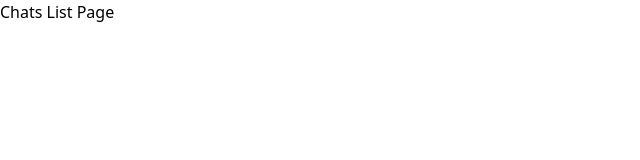
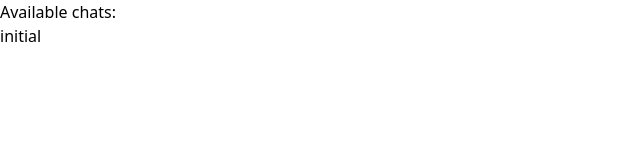
Before and after one commit to coldmelnyk/react__test-task__collective-forecast, a React (Vite) app: page /chats in a window 1280 px wide. Shown: the top 160 px of the page, without its empty margins (0-640 px from the left). Built offline with nearby package versions, Linux system fonts and the light colour scheme.

Commit message:
chat now works

```diff
--- a/index.html
+++ b/index.html
@@ -4,7 +4,7 @@
     <meta charset="UTF-8" />
     <link rel="icon" type="image/svg+xml" href="/vite.svg" />
     <meta name="viewport" content="width=device-width, initial-scale=1.0" />
-    <title>React + TypeScript</title>
+    <title>Chat-Task</title>
   </head>
   <body>
     <div id="root"></div>
--- a/src/components/BasicLayout/BasicLayout.tsx
+++ b/src/components/BasicLayout/BasicLayout.tsx
@@ -1,13 +1,24 @@
 import { ReactNode } from 'react';
+
+import cn from 'classnames';
+
+import { useLocation } from 'react-router';
 
 interface BasicLayoutProps {
   children: ReactNode;
 }
 
 export const BasicLayout = ({ children }: BasicLayoutProps) => {
+  const path = useLocation().pathname;
+
   return (
     <main className="min-h-[100dvh] flex items-center justify-center">
-      <div className="min-h-[80dvh] border border-black w-[90%] rounded-md p-4 flex flex-col justify-between gap-3">
+      <div
+        className={cn({
+          'min-h-[80dvh] border border-black w-[90%] rounded-md p-4 flex flex-col justify-between gap-3':
+            path.includes('/chat/') || path.includes('/chats')
+        })}
+      >
         {children}
       </div>
     </main>
--- a/src/components/Chat/Chat.tsx
+++ b/src/components/Chat/Chat.tsx
@@ -16,7 +16,7 @@ export const Chat = () => {
   return (
     <>
       <ChatField messages={filteredMessages} user={user} />
-      <ChatInputs />
+      <ChatInputs chatId={chatId} author={user} />
     </>
   );
 };
--- a/src/components/ChatInputs/ChatInputs.tsx
+++ b/src/components/ChatInputs/ChatInputs.tsx
@@ -1,8 +1,63 @@
-export const ChatInputs = () => {
+import { useState } from 'react';
+
+import { useChat } from '../../store';
+
+import { MessageType } from '../../types';
+
+interface Props {
+  chatId: string;
+  author: string;
+}
+
+export const ChatInputs = ({ chatId, author }: Props) => {
+  const [newMessage, setNewMessage] = useState<MessageType>({
+    chatId,
+    author,
+    message: ''
+  });
+  const handleNewMessage = useChat(state => state.setMessage);
+
+  const handleSubmit = (event: React.FormEvent<HTMLFormElement>) => {
+    event.preventDefault();
+
+    handleNewMessage(newMessage);
+    setNewMessage({
+      chatId,
+      author,
+      message: ''
+    });
+  };
+
+  console.log(newMessage);
+
   return (
-    <section className="flex justify-between items-center gap-3">
-      <input className="px-3 py-2 border border-black rounded-md w-[100%]" type="text" name="message-text" />
-      <button className="px-3 py-2 border border-black rounded-md" type="submit">Send</button>
+    <section>
+      <form
+        onSubmit={handleSubmit}
+        className="flex justify-between items-center gap-3"
+        action="submit"
+      >
+        <input
+          value={newMessage.message}
+          onChange={event =>
+            setNewMessage(state => {
+              return {
+                ...state,
+                message: event.target.value
+              };
+            })
+          }
+          className="px-3 py-2 border border-black rounded-md w-[100%]"
+          type="text"
+          name="message-text"
+        />
+        <button
+          className="px-3 py-2 border border-black rounded-md"
+          type="submit"
+        >
+          Send
+        </button>
+      </form>
     </section>
   );
 };
--- a/src/pages/ChatsListPage/ChatsListPage.tsx
+++ b/src/pages/ChatsListPage/ChatsListPage.tsx
@@ -1,5 +1,37 @@
+import { NavLink } from 'react-router';
+
+import { useChat } from '../../store';
+
+import { MessageType } from '../../types';
+
 export const ChatsListPage = () => {
+  const currentUser = useChat(state => state.user);
+  const messages = useChat(state => state.messages);
+
+  const availableChats = messages.reduce((acc: string[], message: MessageType) => {
+    if (
+      message.author === currentUser &&
+      !acc.some(id => id === message.chatId)
+    ) {
+      acc.push(message.chatId);
+    }
+
+    return acc;
+  }, []);
+
+  console.log(availableChats);
+
   return (
-    <div>Chats List Page</div>
+    <section className='flex flex-col gap-3'>
+      <h1>Available chats:</h1>
+
+      <ul className='flex gap-3'>
+        {availableChats.map(id => (
+          <li className='p-4 border border-black block w-fit' key={id}>
+            <NavLink to={`/chat/${id}`}>{id}</NavLink>
+          </li>
+        ))}
+      </ul>
+    </section>
   );
 };
--- a/src/pages/RegistrationPage/RegistrationPage.tsx
+++ b/src/pages/RegistrationPage/RegistrationPage.tsx
@@ -1,5 +1,48 @@
+import { useEffect, useState } from 'react';
+import { useNavigate } from 'react-router';
+
+import { useChat } from '../../store';
+
+import { Paths } from '../../enums';
+
 export const RegistrationPage = () => {
+  const [userName, setUserName] = useState('');
+  const currentUser = useChat(state => state.user);
+  const setNewUser = useChat(state => state.setUser);
+  const navigate = useNavigate();
+
+  const handleSubmit = (event: React.FormEvent<HTMLFormElement>) => {
+    event.preventDefault();
+
+    setNewUser(userName);
+    navigate(Paths.CHAT_LIST);
+  };
+
+  useEffect(() => {
+    if (currentUser !== '') {
+      navigate(Paths.CHAT_LIST);
+    }
+  });
+
   return (
-    <div>Reg page</div>
+    <section className="self-center justify-self-center p-4 border border-black">
+      <form
+        onSubmit={handleSubmit}
+        action="submit"
+        className="flex flex-col gap-3 justify-center items-center"
+      >
+        <h1>Enter you'r user name:</h1>
+        <input
+          onChange={event => setUserName(event.target.value)}
+          value={userName}
+          className="border border-black"
+          type="text"
+          name="userName"
+        />
+        <button className="border border-black w-[100%]" type="submit">
+          Submit
+        </button>
+      </form>
+    </section>
   );
 };
```
Also changed, not shown: src/components/ChatField/ChatField.tsx (+6 -1 lines).
